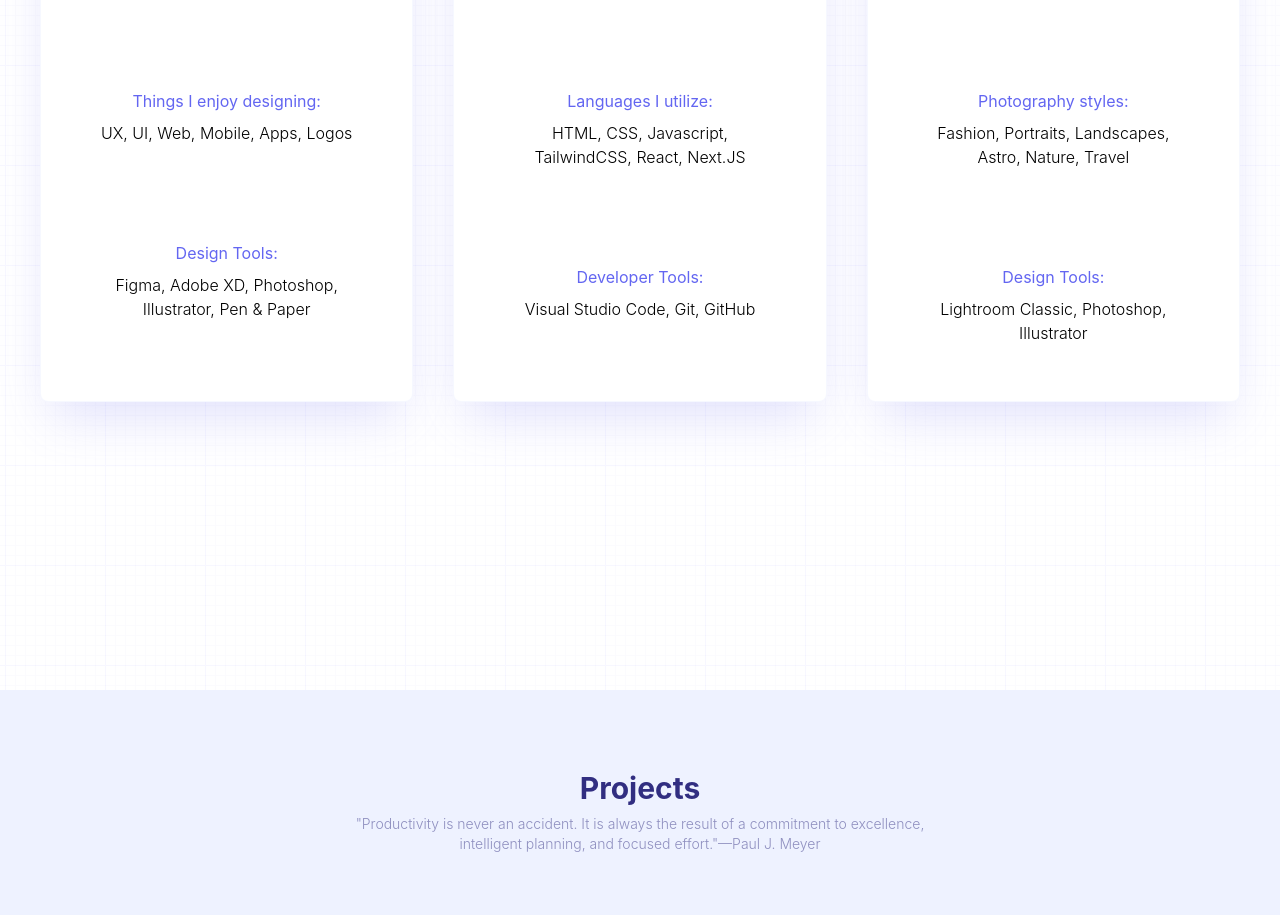
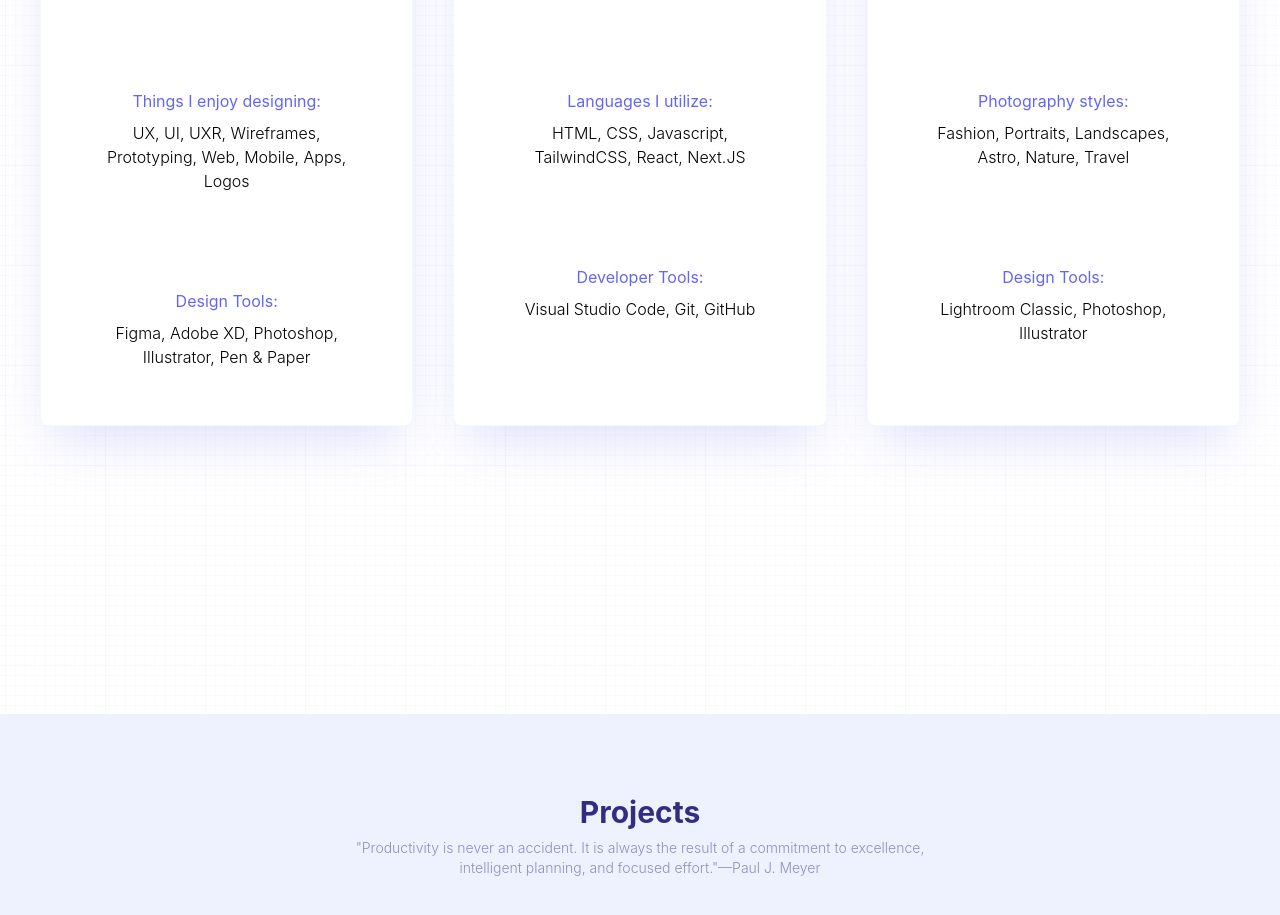
Before and after one commit to JedAdrianDenosta/next-portfolio, a Next.js app: page / in a window 1280 px wide. Shown: the part 1340-2255 px from the top of the page. Built offline with nearby package versions, Linux system fonts and the light colour scheme.

Commit message:
update data

```diff
--- a/components/pages/home/AboutSection.jsx
+++ b/components/pages/home/AboutSection.jsx
@@ -111,7 +111,6 @@ const AboutSection = () => {
                 in Artificial Intelligence. My hobbies are ✏️ UX and UI Design,
                 📷 Photography, and 🏸 Badminton.
               </p>
-
               <p>
                 Technology has been a massive part of my life; it is where my
                 interest thrives, mainly in 🏥 medical care, and I aim to assist
--- a/components/pages/home/HeroSection.jsx
+++ b/components/pages/home/HeroSection.jsx
@@ -121,7 +121,7 @@ const HeroSection = () => {
 
             <a
               href={
-                "https://drive.google.com/file/d/1MpeEtfQljjV19Z3vQRlPQmwcoNc9JMw1/view?usp=sharing"
+                "https://drive.google.com/file/d/17-Gm702rjJTmzVM1K3md2VZ8rG58PtOL/view?usp=sharing"
               }
               className="cursor-pointer text-white border border-indigo-500 bg-indigo-500 px-5 sm:px-7 py-4 rounded-xl hover:shadow-xl hover:shadow-indigo-500/30 transition hover:-translate-y-3 hover:ease-linear "
             >
--- a/data/skills.js
+++ b/data/skills.js
@@ -9,7 +9,7 @@ const skills = [
     description:
       "I favor clear design patterns, basic content organization, and intelligent interactions.",
     header: "Things I enjoy designing:",
-    list: "UX, UI, Web, Mobile, Apps, Logos",
+    list: "UX, UI, UXR, Wireframes, Prototyping, Web, Mobile, Apps, Logos",
     titleTwo: "Design Tools:",
     tools: "Figma, Adobe XD, Photoshop, Illustrator, Pen & Paper",
   },
```
